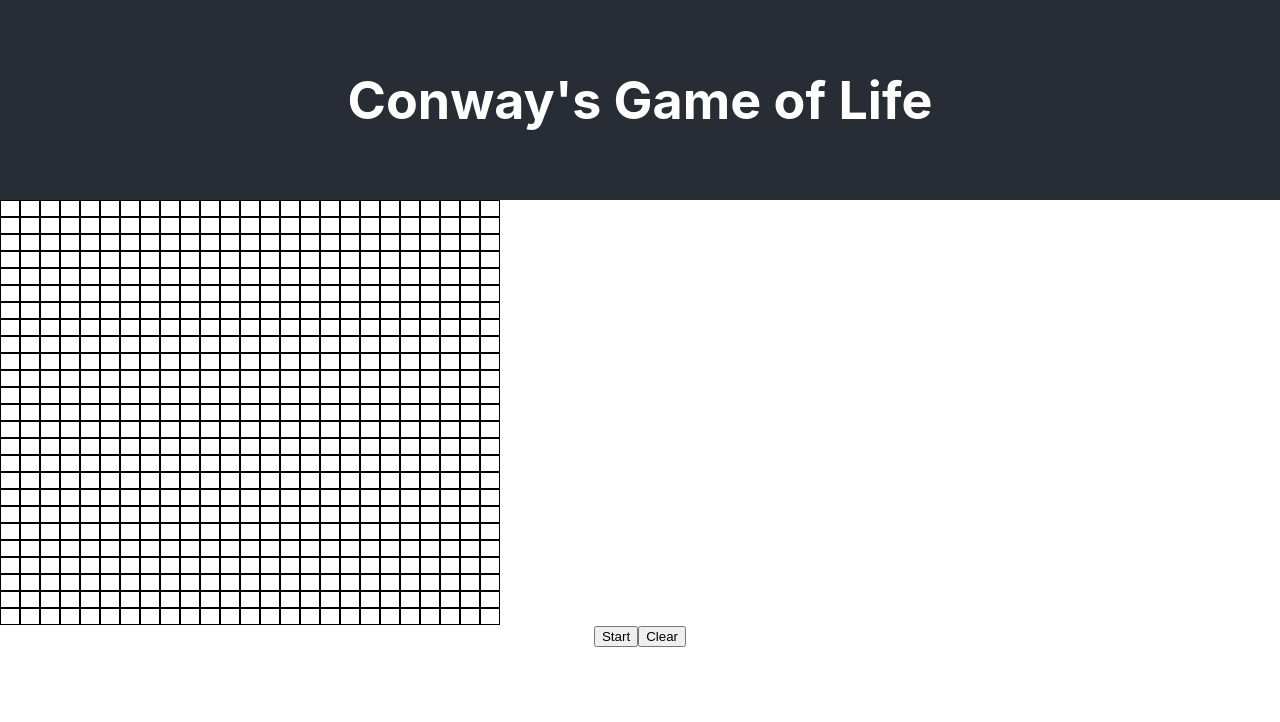
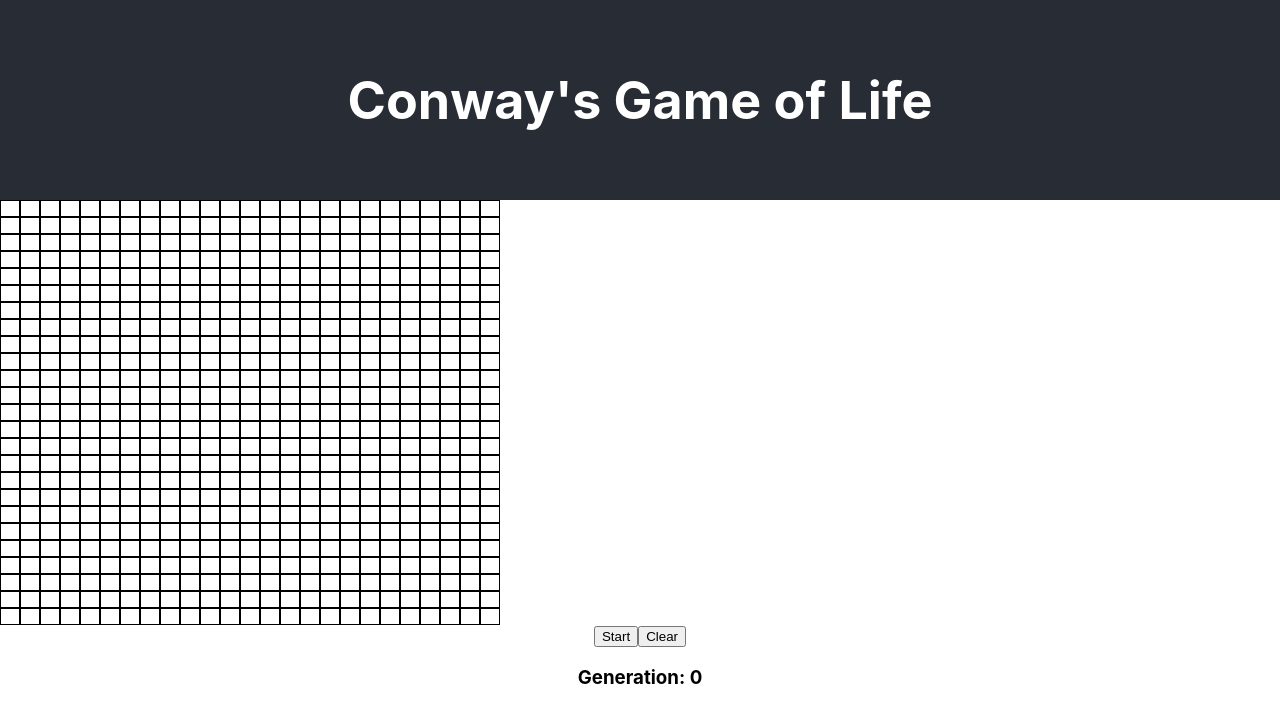
Before and after one commit to thisbenrogers/gol-conway, a React (Create React App) app: page / in a window 1280 px wide. Shown: the top 722 px of the page. Built offline with nearby package versions, Linux system fonts and the light colour scheme.

Commit message:
Refactors to use single hook

```diff
--- a/src/App.js
+++ b/src/App.js
@@ -1,19 +1,17 @@
 import React from 'react';
 import './App.css';
 
-import useSpace from './space/space';
-import useTime from './time/time';
+import useConways from './gol';
 
 function App() {
-  const { start, stop, isRunning, generation } = useTime({ interval : 250 })
-  const { grid, setCell, clearGrid } = useSpace({ gridRows : 25,  gridColumns : 25 })
+  const { grid, setCell, start, stop, evolving, clear, generation } = useConways({ gridRows : 25,  gridColumns : 25 })
 
   return (
     <div className="App">
       <header className="App-header">
         <h1>Conway's Game of Life</h1>
       </header>
-      <body className="App-body">
+      <div className="App-body">
         <div className="grid">
           {
             grid.map((row, r) =>
@@ -32,19 +30,20 @@ function App() {
           }
         </div>
         <button onClick={() => {
-          if(isRunning()){
-            stop() ;
+          if(evolving()){
+            stop()
           }
           else{
-            start() ;
+            start()
           }
-        }}>{isRunning()? 'Stop' : 'Start'}</button>
-        <button disabled={isRunning()} onClick={() => {
-          if(!isRunning()){
-            clearGrid()
+        }}>{evolving()? 'Stop' : 'Start'}</button>
+        <button disabled={evolving()} onClick={() => {
+          if(!evolving()){
+            clear()
           }
-        }}>{isRunning() ? '...' : "Clear"}</button>
-      </body>
+        }}>{evolving() ? '...' : "Clear"}</button>
+        <h3>Generation: {generation}</h3>
+      </div>
     </div>
   );
 }
--- /dev/null
+++ b/src/gol.js
@@ -0,0 +1,113 @@
+import { useRef, useState, useCallback } from "react";
+import { produce } from 'immer';
+
+const useConways = ({ gridRows = 25, gridColumns = 25 }) => {
+
+  let [generation, setGeneration] = useState(0)
+
+  const empty = () => {
+    let r = []
+    for (let i = 0; i < gridRows; i++) {
+      r.push(Array.from(new Array(gridColumns), () => 0));
+    }
+    return r;
+  }
+
+  const random = () => {
+    let r = []
+    for (let i = 0; i < gridRows; i++) {
+      r.push(Array.from(new Array(gridColumns), () => Math.random() < 1 / 2 ? 1 : 0));
+    }
+    return r;
+  }
+
+
+
+  const runningRef = useRef(false);
+
+  const [running, setrunning] = useState(false)
+
+
+  const [grid, setGrid] = useState(() => {
+    return empty();
+  });
+
+
+
+  const setCell = (r, c, value) => {
+    setGrid((g) => {
+      return produce(g, draft => {
+        draft[r][c] = value ? 1 : 0;
+      });
+    });
+  }
+  const evolving = () => {
+    return running;
+  }
+  const start = () => {
+    setrunning(true);
+    runningRef.current = true;
+    run();
+  }
+  const stop = () => {
+    setrunning(false);
+    runningRef.current = false;
+  }
+
+  const clear = () => {
+    setGrid(empty());
+    setGeneration(0)
+  }
+
+  const nodeNeighbors = useCallback((g, r, c) => {
+    let n = 0;
+    const neighbors = [
+      [1, 1],
+      [1, 0],
+      [1, -1],
+      [0, -1],
+      [0, 1],
+      [-1, 1],
+      [-1, 0],
+      [-1, -1],
+    ]
+
+    neighbors.forEach(pair => {
+      let newR = r + pair[0];
+      let newC = c + pair[1];
+
+      if (newR >= 0 && newR < gridRows && newC >= 0 && newC < gridColumns && g[newR][newC] == 1) {
+        n += 1;
+      }
+    })
+    return n;
+  }, []);
+
+
+  const run = useCallback(() => {
+    if (!runningRef.current) return;
+
+    setGrid(g => produce(g, gCopy =>
+      gCopy.forEach((row, r) =>
+        row.forEach((_col, c) => {
+
+          let n = nodeNeighbors(g, r, c);
+
+          if (gCopy[r][c] == 0 && n == 3) {
+            gCopy[r][c] = 1;
+          }
+          else {
+            if (n < 2 || n > 3) gCopy[r][c] = 0;
+          }
+        })
+      )))
+      setGeneration(++generation)
+    setTimeout(run, 300);
+
+  }, [generation, nodeNeighbors])
+
+
+  return { grid, setCell, start, stop, evolving, clear, generation };
+}
+
+export default useConways;
--- a/src/space/space.js
+++ /dev/null
@@ -1,77 +0,0 @@
-import { useState, useCallback } from 'react';
-import { produce as produceNext } from 'immer';
-
-const useSpace = ({ gridRows = 50, gridColumns = 50, initializeGrid }) => {
-
-  const emptyGrid = () => {
-    let rows = [];
-    for (let i = 0; i < gridRows; i++) {
-      rows.push(Array.from(new Array(gridColumns), () => 0));
-    }
-    return rows;
-  }
-
-  const randomGrid = () => {
-    let rows = [];
-    for (let i = 0; i < gridRows; i++) {
-      rows.push(Array.from(new Array(gridColumns), () => Math.random() < 1 / 2 ? 1 : 0));
-    }
-    return rows;
-  }
-
-  const rPentomino = () => {
-
-  }
-
-  const thunderbird = () => {
-
-  }
-
-  const acorn = () => {
-
-  }
-
-  const [grid, setGrid] = useState(() => {
-    return emptyGrid();
-  })
-
-
-  const setCell = (r, c, value) => {
-    setGrid((g) => {
-      return produceNext(g, draft => {
-        draft[r][c] = value ? 1 : 0;
-      });
-    });
-  }
-
-  const clearGrid = () => {
-    setGrid(emptyGrid())
-  }
-
-  const countNeighbors = useCallback((g, r, c) => {
-    let n = 0
-    const neighbors = [
-      [-1, -1],
-      [-1, 0],
-      [-1, 1],
-      [0, 1],
-      [0, -1],
-      [1, -1],
-      [1, 0],
-      [1, 1],
-    ]
-    neighbors.forEach(pair => {
-      let newRow = r + pair[0];
-      let newColumn = c + pair[1];
-      if (newRow >= 0 && newRow < gridRows && newColumn >= 0 && newColumn < gridColumns && g[newRow][newColumn] == 1) {
-        n += 1
-      }
-    })
-    return n
-  }, [gridColumns, gridRows]);
-
-
-  return { grid, setGrid, setCell, clearGrid, countNeighbors }
-}
-
-export default useSpace;
--- a/src/time/time.js
+++ /dev/null
@@ -1,51 +0,0 @@
-import { useRef, useState, useCallback } from 'react';
-import { produce as produceNext } from 'immer';
-
-import useSpace from '../space/space';
-
-const useTime = ({ interval = 300 }) => {
-
-  const { setGrid, countNeighbors } = useSpace({ gridRows : 25, gridColumns : 25 })
-
-  const runningRef = useRef(false)
-
-  const [running, setRunning] = useState(false)
-
-  const isRunning = () => {
-    return running
-  }
-
-  const start = () => {
-    setRunning(true)
-    runningRef.current = true
-    runSimulation()
-  }
-
-  const stop = () => {
-    setRunning(false)
-    runningRef.current = false
-  }
-
-  let generation = 0
-
-  const runSimulation = useCallback(() => {
-    if (!runningRef.current) return;
-    setGrid(g => produceNext(g, gCopy =>
-      gCopy.forEach((row, r) =>
-        row.forEach((_col, c) => {
-          let n = countNeighbors(g, r, c);
-          if (gCopy[r][c] == 0 && n == 3) {
-            gCopy[r][c] = 1;
-          } else {
-            if (n < 2 || n > 3) gCopy[r][c] = 0;
-          }
-        })
-      )))
-      setTimeout(runSimulation, interval)
-  }, [countNeighbors, interval, setGrid])
-
-
-  return { start, stop, isRunning, generation }
-}
-
-export default useTime;
```
Also changed, not shown: 2 other files (tests, documents, lock files or other folders).
